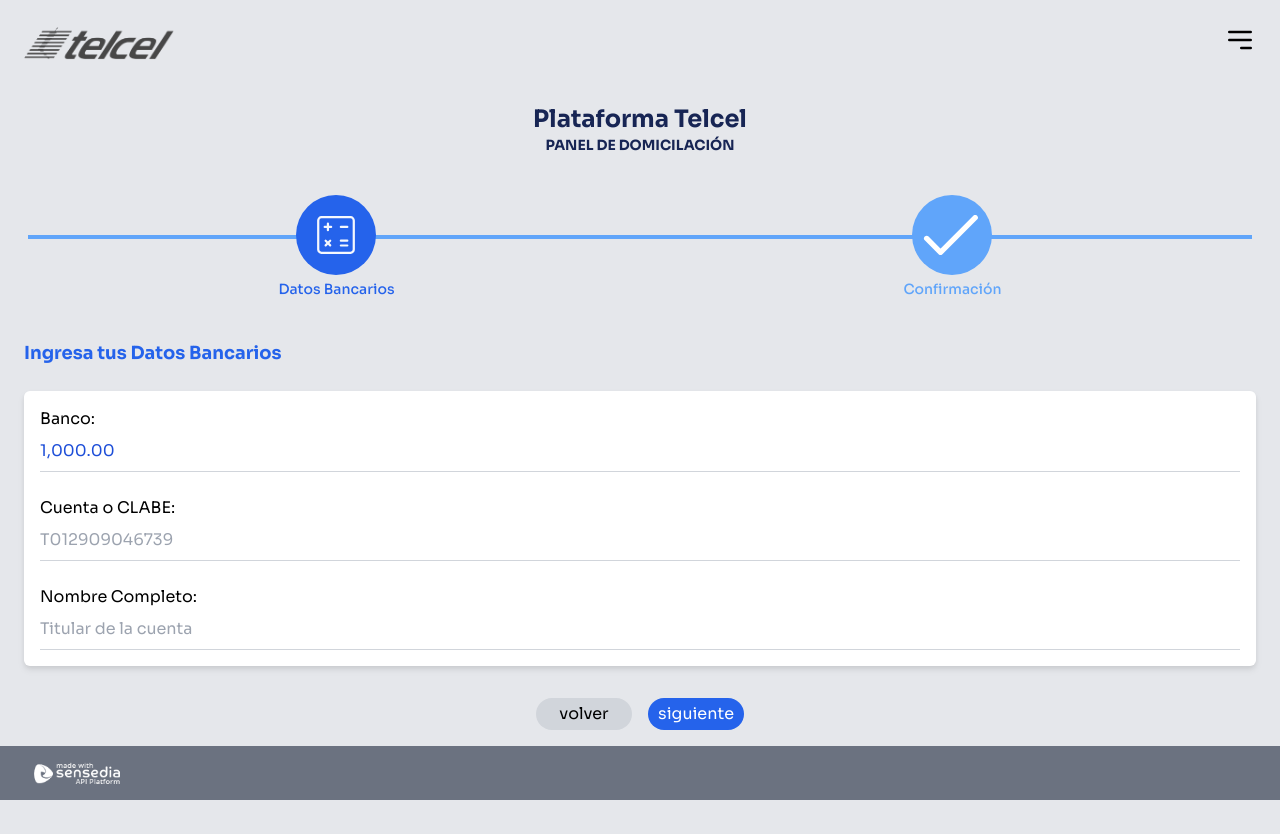
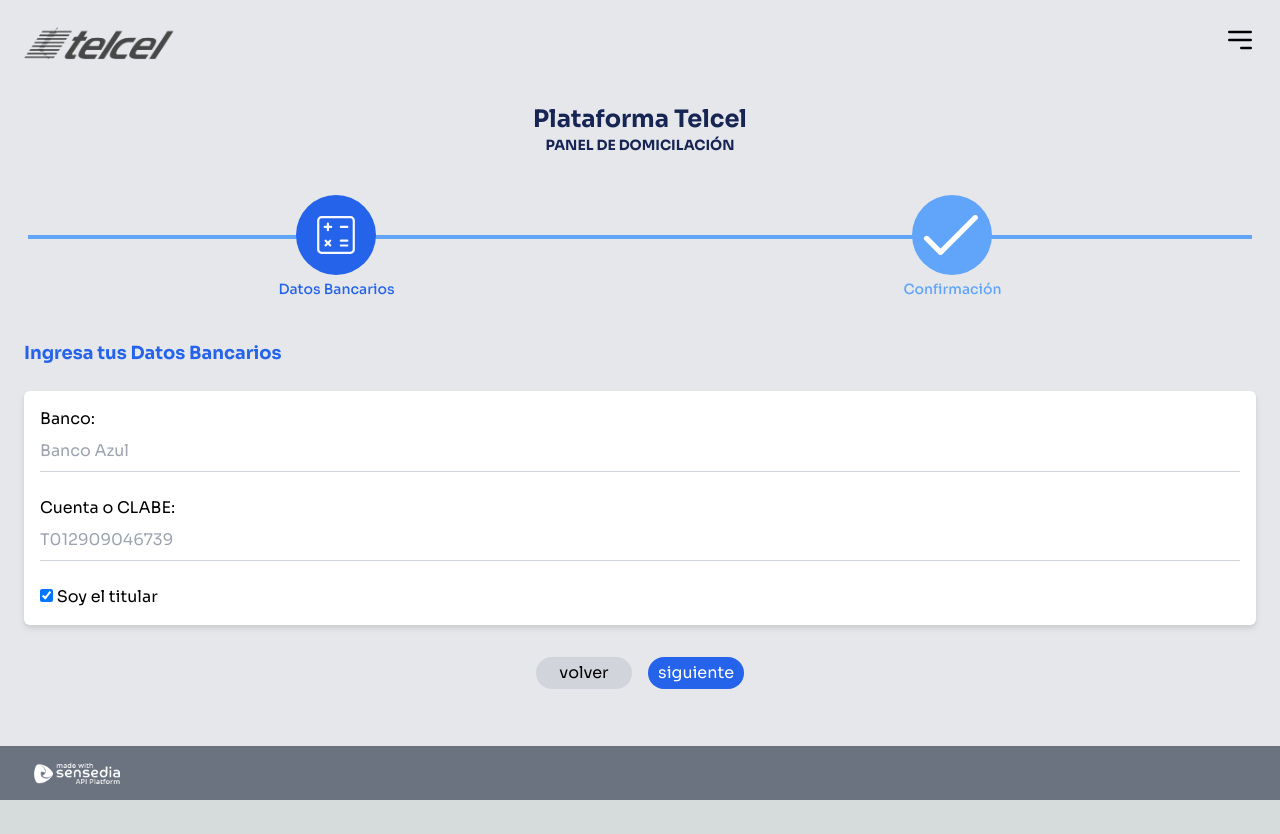
Before and after one commit to juliettASanchez/POC-SENSEDIA-PAGOS-RECURRENTES, a Next.js app: page /domiciliacion in a window 1280 px wide. After the commit the page ends 800 px from the top, so only its background shows below. Built offline with nearby package versions, Linux system fonts and the light colour scheme.

Commit message:
refactor(errors): fix errors report

```diff
--- a/app/[id]/page.jsx
+++ b/app/[id]/page.jsx
@@ -77,11 +77,6 @@
   const handleDateSelectRecurrenceEnd = (date) => {
     setRecurrenceEnd(date);
   };
-
-  /* const scrollToTop = () => {
-    console.log("me activo")
-    window.scrollTo({ top: 0, behavior: "smooth" });
-  }; */
 
   const handleSubmit = async () => {
     openModal();
--- a/app/_components/modal-confirm.jsx
+++ b/app/_components/modal-confirm.jsx
@@ -4,7 +4,7 @@
 const ModalConfirm = ({ isOpen, onClose, isSuccess }) => {
   const [isModalOpen, setIsModalOpen] = useState(isOpen);
 
-  const successTitle = 'Pago domiciliado exitosamente';
+  const successTitle = 'Confirmación de domiciliación exitosa';
   const successDescription =
     'Tu pago ha sido programado con éxito y se procesará según lo programado.';
 
@@ -32,7 +32,7 @@
             {/* Encabezado del modal */}
             <div className="flex justify-between items-center mb-4">
               <h2 className="text-xl font-semibold text-blue-900">
-                ¡Pago domiciliado exitosamente!
+                ¡Confirmación de domiciliación exitosa!
               </h2>
 
               {/* Botón para cerrar el modal */}
--- a/app/domiciliacion/page.jsx
+++ b/app/domiciliacion/page.jsx
@@ -15,13 +15,15 @@
 export default function Page() {
   const [currentPage, setCurrentPage] = useState(1);
   const [to, setTo] = useState('');
-  const [payAmount, setPayAmount] = useState('1,000.00');
+  const [payAmount, setPayAmount] = useState('');
   const [paymentMethod, setPaymentMethod] = useState('');
   const [clabe, setClabe] = useState('');
   const [payDay, setPayDay] = useState('01/6/2024');
   const [description, setDescription] = useState('');
   const [isChecked, setIsChecked] = useState(false);
-  const [recurrenceName, setRecurrenceName] = useState('');
+  const [recurrenceName, setRecurrenceName] = useState(
+    'Alba Marina Alvarez Vazquez'
+  );
   const [recurrenceStart, setRecurrenceStart] = useState('');
   const [recurrenceEnd, setRecurrenceEnd] = useState('');
   const [recurrence, setRecurrence] = useState('');
@@ -29,6 +31,7 @@
   const [pay, setPay] = useState(false);
   const [isSuccess, setIsSuccess] = useState(false);
   const router = useRouter();
+  const [isTitular, setIsTitular] = useState(true); // Para manejar el checkbox
 
   const currentDate = new Date();
   const year = currentDate.getFullYear();
@@ -340,11 +343,24 @@
                 </div>
 
                 <div>
-                  <label htmlFor="recurrenceName">Nombre Completo:</label>
+                  <label>
+                    <input
+                      type="checkbox"
+                      checked={isTitular}
+                      onChange={() => setIsTitular(!isTitular)}
+                    />{' '}
+                    Soy el titular
+                  </label>
+
+                  {!isTitular && (
+                    <div className="mt-5">
+                      <label htmlFor="recurrenceName">
+                        Nombre del Beneficiario:
+                      </label>
                       <div className="relative">
                         <input
                           className="w-full py-2 border-b text-blue-700 border-gray-300 focus:outline-none focus:border-indigo-500"
-                      type="string"
+                          type="text"
                           id="recurrenceName"
                           value={recurrenceName}
                           onChange={(e) => setRecurrenceName(e.target.value)}
@@ -352,6 +368,8 @@
                           required
                         />
                       </div>
+                    </div>
+                  )}
                 </div>
               </div>
             </div>
@@ -400,6 +418,13 @@
               <p className="text-center font-medium">Tus datos de pago</p>
 
               <div class="grid grid-cols-2 gap-4 ">
+                <p>Nombre del Beneficiario:</p>
+                <p class="text-left text-blue-700 font-medium">
+                  {recurrenceName}
+                </p>
+              </div>
+
+              <div class="grid grid-cols-2 gap-4 ">
                 <p>Banco:</p>
                 <p class="text-left text-blue-700 font-medium">{payAmount}</p>
               </div>
--- a/app/notificacion/[id]/agendamientos/page.jsx
+++ b/app/notificacion/[id]/agendamientos/page.jsx
@@ -25,6 +25,15 @@
           </h3>
           <div className="my-5 gap-4 grid">
             <p className="font-medium text-base my-2">Servicios</p>
+
+            <div className="flex justify-between">
+              <p className="w-32">Plan 15 GB</p>
+              <p className="w-32"> $299.00</p>
+              <button className="text-white rounded-full bg-gray-400 hover:bg-gray-500 px-2">
+                Cancelar
+              </button>
+            </div>
+
             <div className="flex justify-between">
               <p className="w-32">Plan amigo</p>
               <p className="w-32"> $2,500.00</p>
--- a/app/notificacion/[id]/confirmacion/page.jsx
+++ b/app/notificacion/[id]/confirmacion/page.jsx
@@ -211,17 +211,28 @@
                 </div>
 
                 <p className="text-center font-medium">Tus datos de pago</p>
-
+                <div className="grid grid-cols-2 gap-4 ">
+                  <p>Nombre del Beneficiario:</p>
+                  <p className="text-left text-blue-700 font-medium">
+                    Alba Marina Alvarez Vazquez
+                  </p>
+                </div>
                 <div class="grid grid-cols-2 gap-4 ">
+                  <p>Banco:</p>
+                  <p className="text-left text-blue-700 font-medium">
+                    Banco Azul
+                  </p>
+                </div>
+                <div className="grid grid-cols-2 gap-4 ">
                   <p>N° de cuenta:</p>
-                  <p class="text-left text-blue-700 font-medium">
+                  <p className="text-left text-blue-700 font-medium">
                     01234984221209
                   </p>
                 </div>
 
-                <div class="grid grid-cols-2 gap-4 ">
+                <div className="grid grid-cols-2 gap-4 ">
                   <p>Tipo de Monto:</p>
-                  <p class="text-left text-blue-700 font-medium">Fijo</p>
+                  <p className="text-left text-blue-700 font-medium">Fijo</p>
                 </div>
               </div>
             </>
--- a/app/page.jsx
+++ b/app/page.jsx
@@ -110,11 +110,6 @@
     setRecurrenceEnd(date);
   };
 
-  /* const scrollToTop = () => {
-    console.log("me activo")
-    window.scrollTo({ top: 0, behavior: "smooth" });
-  }; */
-
   const handleSubmit = async () => {
     openModal();
     setPay(true);
@@ -129,27 +124,7 @@
       recurrenceStart,
       recurrenceEnd,
     };
-    console.log('payAmount:', payAmount);
-    console.log('paymentMethod:', paymentMethod);
-    console.log('clabe:', clabe);
-    console.log('payDay:', payDay);
-    console.log('description:', description);
-    console.log('recurrence:', recurrence);
-    console.log('recurrenceName:', recurrenceName);
-    console.log('recurrenceStart:', recurrenceStart);
-    console.log('recurrenceEnd:', recurrenceEnd);
-    console.log(
-      'Guardando información del formulario...',
-      payAmount,
-      paymentMethod,
-      clabe,
-      payDay,
-      description,
-      recurrence,
-      recurrenceName,
-      recurrenceStart,
-      recurrenceEnd
-    );
+
     const randomResult = Math.random() < 0.5; // 50% de probabilidad de éxito
     setIsSuccess(randomResult);
     // Aquí puedes agregar la lógica para manejar el envío del formulario
@@ -205,34 +180,6 @@
     return `${day} de ${meses[monthIndex]} de ${year}`;
   };
 
-  console.log(isSuccess);
-  /* const handleCreateUser = async (user) => {
-    try {
-      console.log(Creating ${user.username});
-      const res = await fetch(/api, {
-        headers: {
-          "Content-Type": "application/json",
-        },
-        method: "POST",
-        body: JSON.stringify({
-          email: user.email,
-          name: user.email,
-          password: uuid().toString(),
-        }),
-      });
-      if (res.ok) {
-        mutate(/api?${filterURI});
-        setResetForm(true);
-        console.log(Successfully created);
-      } else {
-        console.error(Failed to block user ${user.id});
-        setResetForm(false);
-      }
-    } catch (error) {
-      console.error("Error blocking user", error);
-    }
-  };
- */
   const openModal = () => {
     setIsModalOpen(true);
   };
```
Lines whose indentation alone changed are shown as unchanged.
